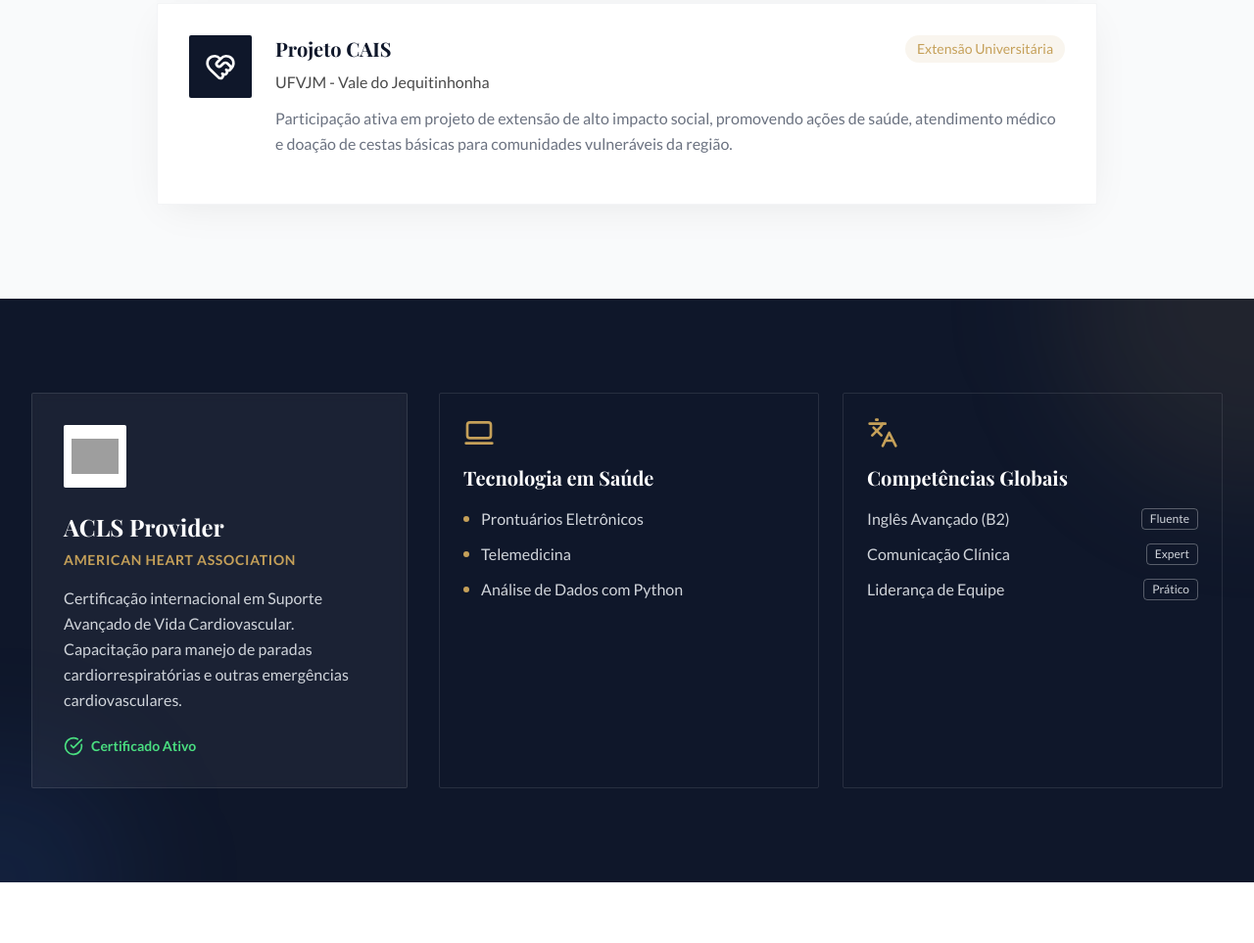
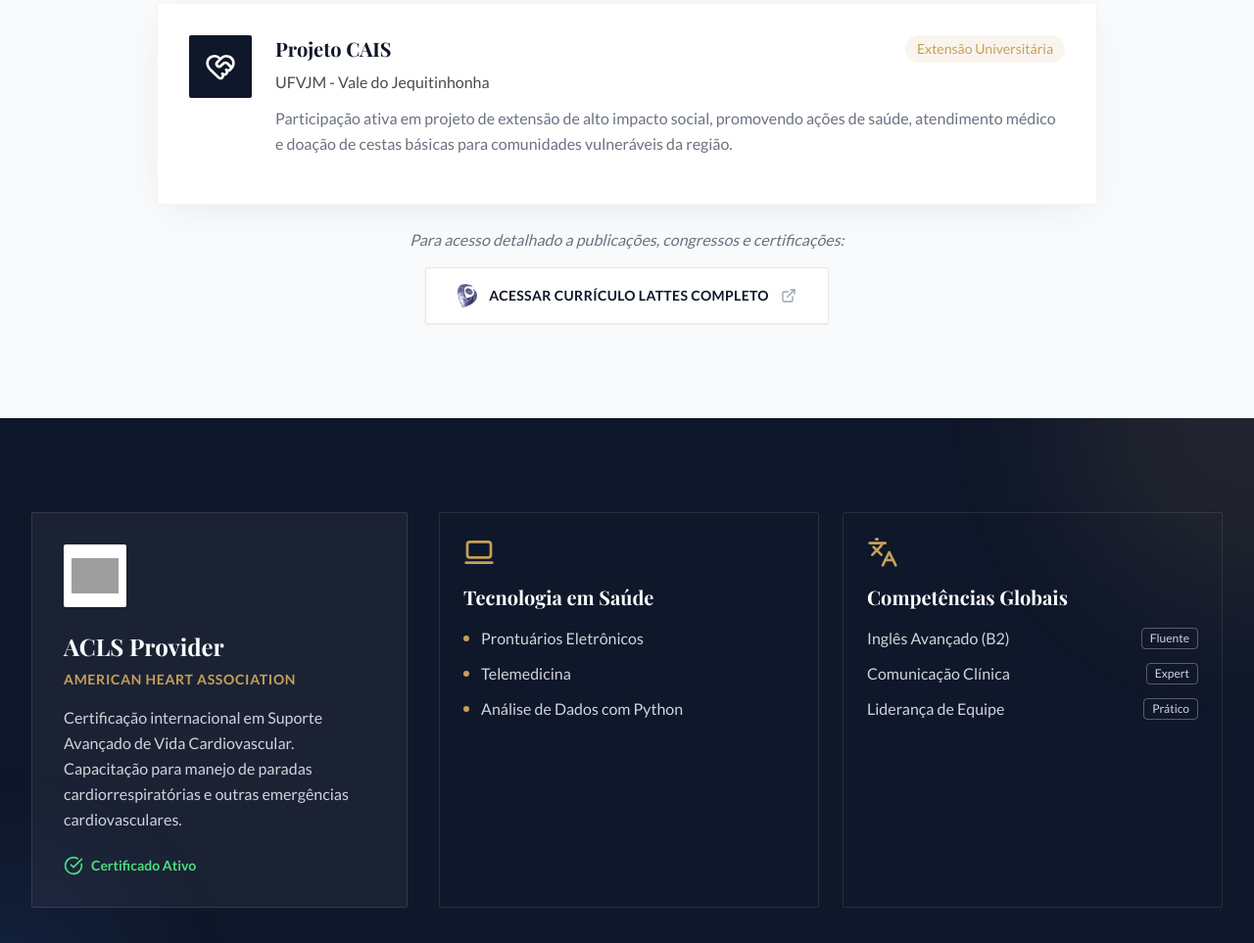
Before and after one commit to arisson-danilo/arisson-cv, a plain HTML site: page index.html in a window 1280 px wide. Shown: the part 2130-3093 px from the top of the page at 98% size. Drawn offline with nearby package versions, Linux system fonts and the light colour scheme; grey boxes are pictures that could not be loaded; a web font is replaced by a local one.

Commit message:
feat: add full Lattes CV button to Education section

```diff
--- a/index.html
+++ b/index.html
@@ -315,6 +315,17 @@
                         </div>
                     </div>
                 </div>
+
+                <!-- Lattes Call to Action -->
+                <div class="mt-12 text-center fade-in-up delay-300">
+                    <p class="text-gray-500 mb-4 italic">Para acesso detalhado a publicações, congressos e certificações:</p>
+                    <a href="http://lattes.cnpq.br/1577887449026716" target="_blank"
+                       class="inline-flex items-center gap-3 px-8 py-4 bg-white border border-gray-200 rounded-sm shadow-sm hover:border-brand-navy hover:shadow-md transition-all group">
+                        <img src="./assets/lattes_logo.png" class="h-6 w-auto opacity-80 group-hover:opacity-100 transition-opacity" alt="CNPq Lattes">
+                        <span class="text-brand-navy font-bold tracking-wide uppercase text-sm">Acessar Currículo Lattes Completo</span>
+                        <i data-lucide="external-link" class="w-4 h-4 text-gray-400 group-hover:text-brand-navy"></i>
+                    </a>
+                </div>
             </div>
         </div>
     </section>
```
